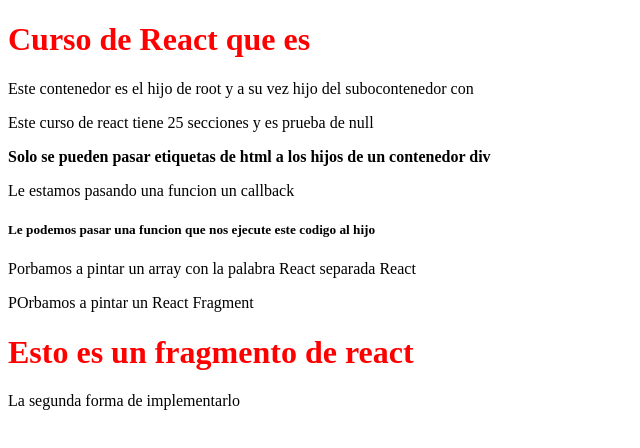
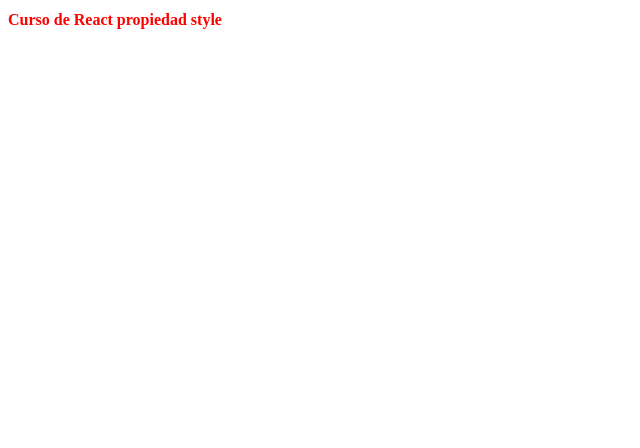
Before and after one commit to Coshiloco/Proyectos_React, a React (Vite) app: page / in a window 1280 px wide. Shown: the top 448 px of the page, without its empty margins (0-640 px from the left). Built offline with nearby package versions, Linux system fonts and the light colour scheme.

Commit message:
Propiedades de jsx y principio de la prin style

```diff
--- a/src/index.css
+++ b/src/index.css
@@ -1,3 +1,3 @@
-h1 {
+.title {
 	color: red;
 }
--- a/src/main.jsx
+++ b/src/main.jsx
@@ -45,7 +45,29 @@
 		<p>POrbamos a pintar un React Fragment {fragmentodereact}</p>
 	</div>
 );
+
+// Hacemos un nuevo compoenente para estudiar las props de jsx
+const appjsx = (
+	<div tabIndex={0} aria-label='Hola' data-toggle=''>
+		<h1 className='title'>Curso de React estudio de propiedades de JSX</h1>
+		<button onClick={() => alert('Acceder')}>Acceder</button>
+	</div>
+);
+
+const propiedadstyle = (
+	<h1
+		style={{
+			color: 'red',
+			fontSize: '1rem'
+		}}
+	>
+		Curso de React propiedad style
+	</h1>
+);
+
 console.log(app);
 const container = document.getElementById('root');
 
 ReactDOM.render(app, container);
+ReactDOM.render(appjsx, container);
+ReactDOM.render(propiedadstyle, container);
```
